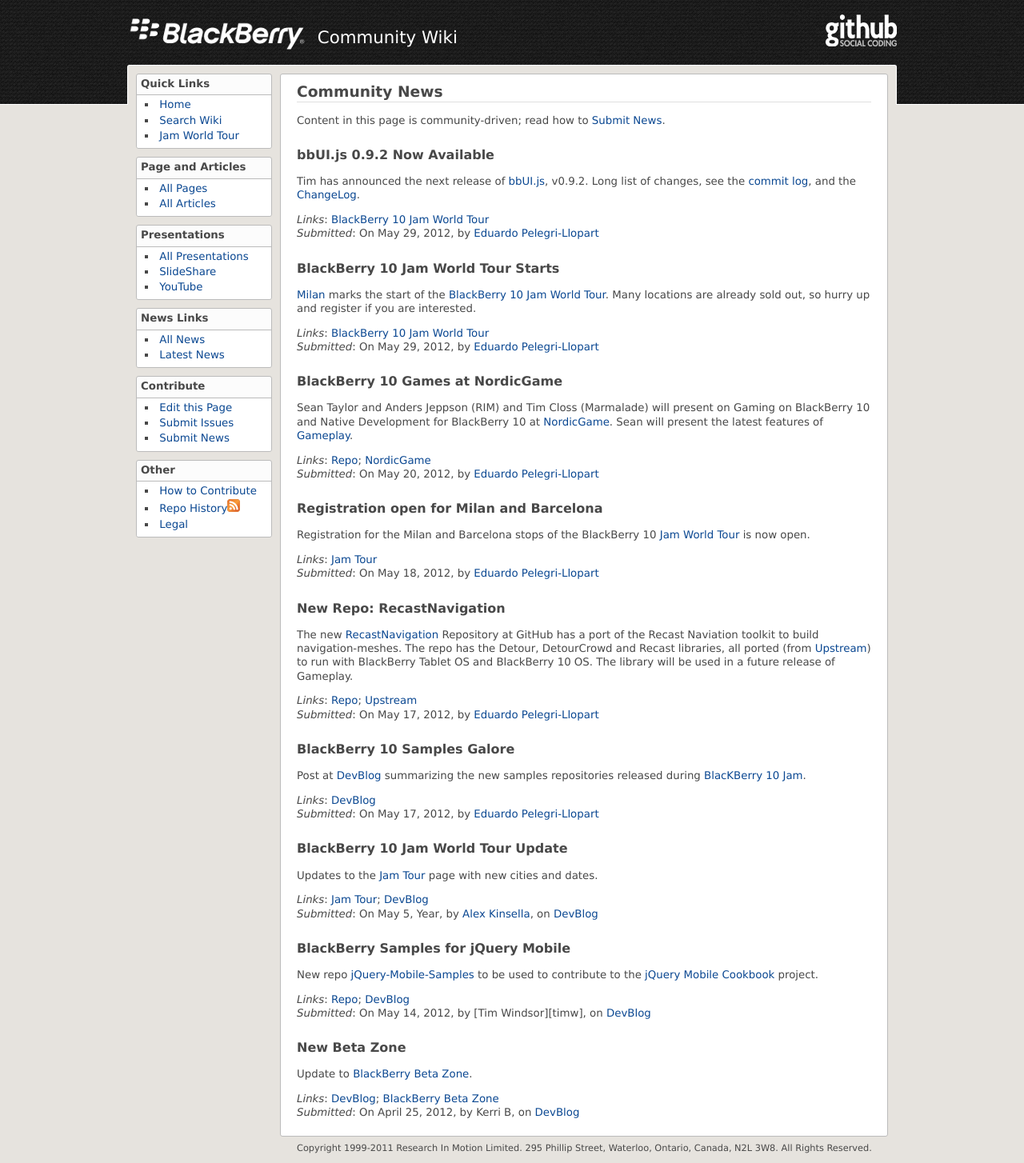
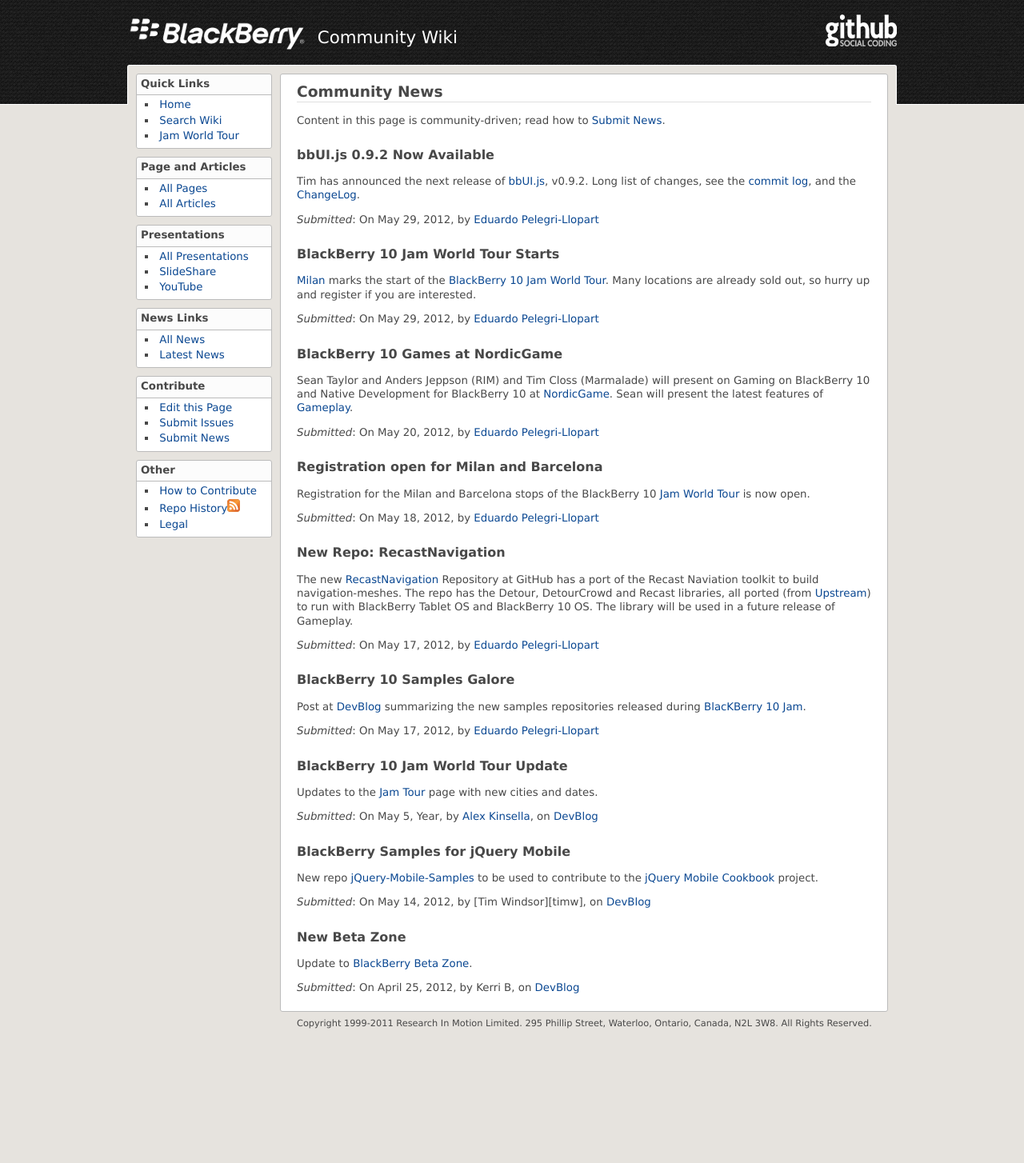
Before and after one commit to blackberry/Community, a Jekyll site: the page built from news/Latest_News.md, in a window 1280 px wide. Shown: the whole page at 80% size. Built offline with Jekyll 4.4.1, drawn with Linux system fonts in a browser that asks for light colours; after the commit the page ends 1298 px from its top, so only the background shows below that.

Commit message:
Actually removed the Links line.

```diff
--- a/news/Latest_News.md
+++ b/news/Latest_News.md
@@ -10,7 +10,6 @@
 Tim has announced the next release of [bbUI.js][bbuijs], v0.9.2. Long list of changes, see the [commit log](https://github.com/blackberry/bbUI.js/commit/5aa6175b88189f1f78341786619561fce1c5f1f4),
 and the [ChangeLog](https://github.com/blackberry/bbUI.js/blob/master/CHANGELOG.md#version-092).
 
-_Links_: [BlackBerry 10 Jam World Tour](http://www.blackberryjamworldtour.com)
 _Submitted_: On May 29, 2012, by [Eduardo Pelegri-Llopart][pelegri]
 
 ### BlackBerry 10 Jam World Tour Starts
@@ -18,7 +17,6 @@
 [BlackBerry 10 Jam World Tour](http://www.blackberryjamworldtour.com).  Many locations are already sold out,
 so hurry up and register if you are interested.
 
-_Links_: [BlackBerry 10 Jam World Tour](http://www.blackberryjamworldtour.com)
 _Submitted_: On May 29, 2012, by [Eduardo Pelegri-Llopart][pelegri]
 
 ### BlackBerry 10 Games at NordicGame
@@ -26,13 +24,11 @@
 and Native Development for BlackBerry 10 at [NordicGame](http://nordicgame.com/).
 Sean will present the latest features of [Gameplay](http://github.com/blackberry/gameplay "Gameplay at our GitHub").
 
-_Links_: [Repo](http://github.com/blackberry/gameplay "Gameplay at our GitHub"); [NordicGame](http://nordicgame.com/)
 _Submitted_: On May 20, 2012, by [Eduardo Pelegri-Llopart][pelegri]
 
 ### Registration open for Milan and Barcelona
 Registration for the Milan and Barcelona stops of the BlackBerry 10 [Jam World Tour][jamtour] is now open.
 
-_Links_: [Jam Tour][jamtour]
 _Submitted_: On May 18, 2012, by [Eduardo Pelegri-Llopart][pelegri]
 
 ### New Repo: RecastNavigation
@@ -41,21 +37,18 @@
 and Recast libraries, all ported (from [Upstream](http://code.google.com/p/recastnavigation/ "RecastNavigation Upstream")) to run with BlackBerry Tablet OS and BlackBerry 10 OS.
 The library will be used in a future release of Gameplay.
 
-_Links_: [Repo](http://github.com/blackberry/recastnavigation "RecastNavigation at our GitHub"); [Upstream](http://code.google.com/p/recastnavigation/ "RecastNavigation Upstream")
 _Submitted_: On May 17, 2012, by [Eduardo Pelegri-Llopart][pelegri]
 
 
 ### BlackBerry 10 Samples Galore
 Post at [DevBlog](http://devblog.blackberry.com/2012/05/blackberry-10-samples/ "BlackBerry 10 Samples Galore") summarizing the new samples repositories released during [BlacKBerry 10 Jam](http://www.blackberryjamconference.com/).
 
-_Links_: [DevBlog](http://devblog.blackberry.com/2012/05/blackberry-10-samples/ "BlackBerry 10 Samples Galore")
 _Submitted_: On May 17, 2012, by [Eduardo Pelegri-Llopart][pelegri]
 
 
 ### BlackBerry 10 Jam World Tour Update
 Updates to the [Jam Tour][jamtour] page with new cities and dates.
 
-_Links_: [Jam Tour][jamtour]; [DevBlog](http://devblog.blackberry.com/2012/05/blackberry_10_jam_world_tour_update_2/ "BlackBerry 10 Jam World Tour Update")
 _Submitted_: On May 5, Year, by [Alex Kinsella][alexk], on [DevBlog](http://devblog.blackberry.com/2012/05/blackberry_10_jam_world_tour_update_2/ "BlackBerry 10 Jam World Tour Update")
 
 
@@ -63,12 +56,10 @@
 New repo [jQuery-Mobile-Samples](http://github.com/blackberry/jquery-mobile-samples) to be used
 to contribute to the [jQuery Mobile Cookbook](http://jquerymobilecookbook.com/) project.
 
-_Links_: [Repo](http://github.com/blackberry/jquery-mobile-samples); [DevBlog](http://devblog.blackberry.com/2012/05/jquery-mobile-blackberry-samples/ "BlackBerry Samples for jQuery Mobile")
 _Submitted_: On May 14, 2012, by [Tim Windsor][timw], on [DevBlog](http://devblog.blackberry.com/2012/05/jquery-mobile-blackberry-samples/ "BlackBerry Samples for jQuery Mobile")
 
 
 ### New Beta Zone
 Update to [BlackBerry Beta Zone](http://blackberry.com/beta).
 
-_Links_: [DevBlog](http://blogs.blackberry.com/2012/04/new-blackberry-beta-zone/ "Experience a New BlackBerry Beta Zone"); [BlackBerry Beta Zone](http://blackberry.com/beta)
 _Submitted_: On April 25, 2012, by Kerri B, on [DevBlog](http://blogs.blackberry.com/2012/04/new-blackberry-beta-zone/ "Experience a New BlackBerry Beta Zone")
```
